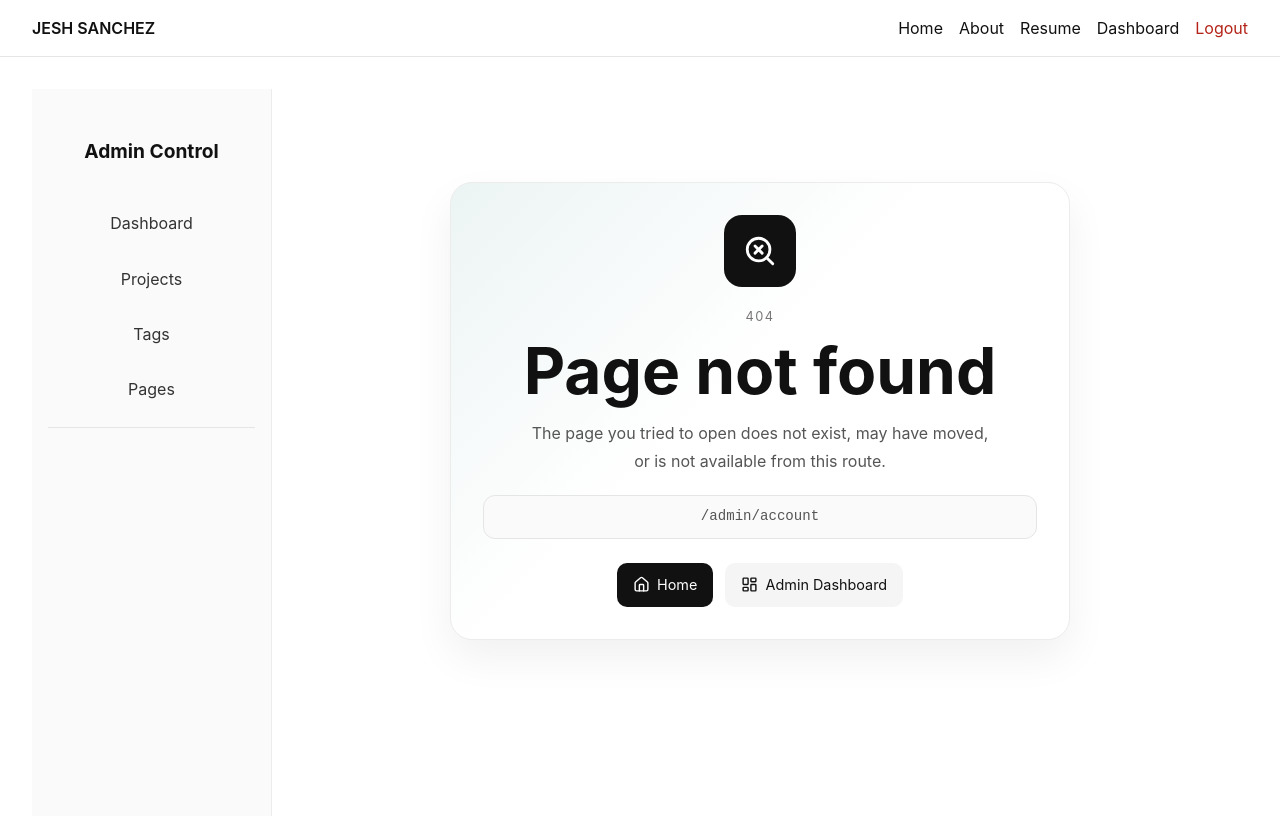
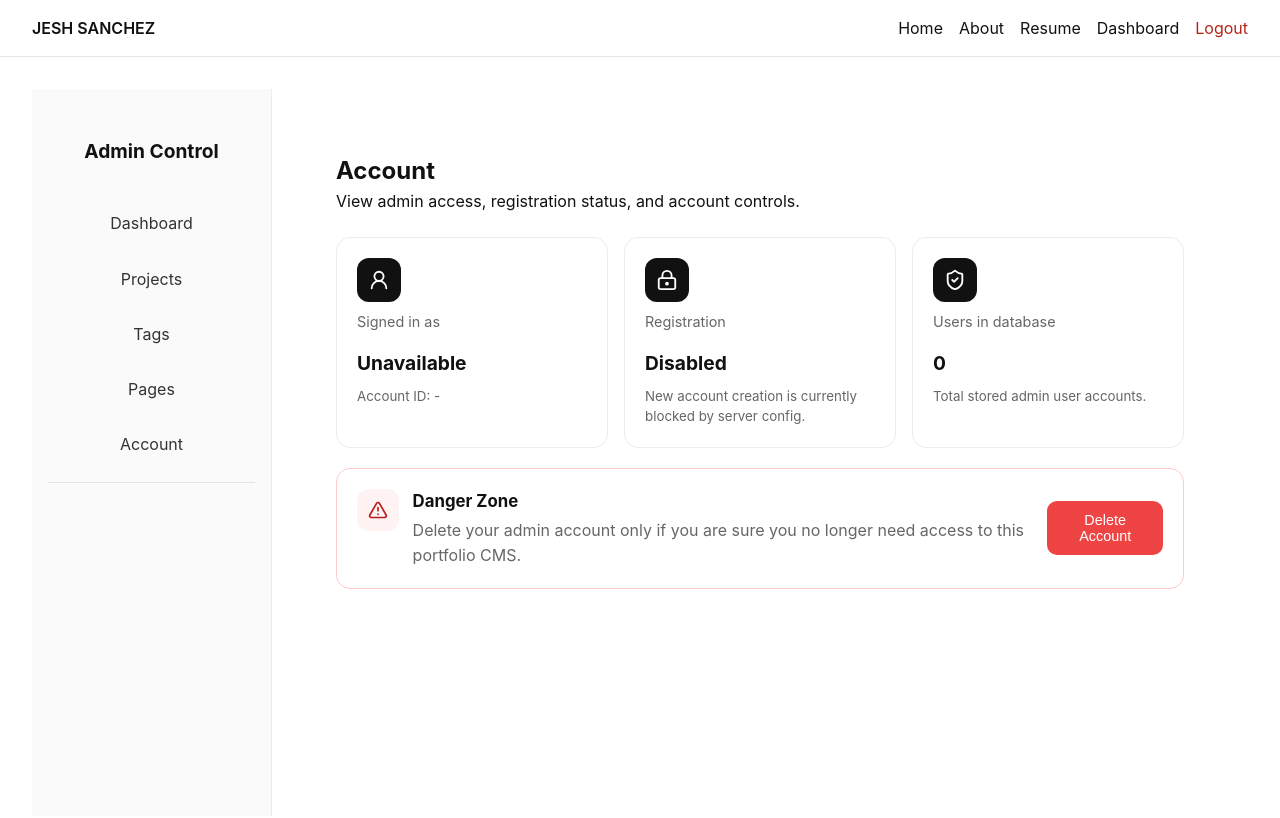
Before and after one commit to jeshurunjet/gallery-portfolio, a React (Vite) app in the folder frontend/: page /admin/account in a window 1280 px wide. Shown: the top 818 px of the page. Built offline with nearby package versions, Linux system fonts and the light colour scheme; no server answers; sample sign-in values are in the browser's storage.

Commit message:
added admin account page

```diff
--- a/frontend/src/App.tsx
+++ b/frontend/src/App.tsx
@@ -10,6 +10,7 @@ import AdminDashboardPage from "./pages/admin/AdminDashboardPage";
 import AdminProjectsPage from "./pages/admin/AdminProjectsPage";
 import AdminTagsPage from "./pages/admin/AdminTagsPage";
 import AdminPagesPage from "./pages/admin/AdminPagesPage";
+import AdminAccountPage from "./pages/admin/AdminAccountPage";
 import AdminNewProjectPage from "./pages/admin/AdminNewProjectPage";
 import AdminEditProjectPage from "./pages/admin/AdminEditProjectPage";
 import ProtectedRoute from "./components/ProtectedRoute";
@@ -51,6 +52,7 @@ function App() {
               />
               <Route path="tags" element={<AdminTagsPage />} />
               <Route path="pages" element={<AdminPagesPage />} />
+              <Route path="account" element={<AdminAccountPage />} />
               <Route path="*" element={<NotFoundPage />} />
             </Route>
             <Route path="*" element={<NotFoundPage />} />
--- a/frontend/src/components/AdminLayout.tsx
+++ b/frontend/src/components/AdminLayout.tsx
@@ -11,6 +11,7 @@ function AdminLayout() {
           <Link to="/admin/projects">Projects</Link>
           <Link to="/admin/tags">Tags</Link>
           <Link to="/admin/pages">Pages</Link>
+          <Link to="/admin/account">Account</Link>
         </nav>
       </aside>
 
--- a/frontend/src/index.css
+++ b/frontend/src/index.css
@@ -1016,7 +1016,7 @@ main {
 
   .admin-nav {
     display: grid;
-    grid-template-columns: repeat(3, 1fr);
+    grid-template-columns: repeat(auto-fit, minmax(92px, 1fr));
     gap: 0.5rem;
   }
 
@@ -1736,6 +1736,87 @@ main {
   font-size: 0.82rem;
 }
 
+.admin-account-grid {
+  margin-top: 1.5rem;
+  display: grid;
+  grid-template-columns: repeat(3, minmax(0, 1fr));
+  gap: 1rem;
+}
+
+.admin-account-panel {
+  padding: 1.25rem;
+  border: 1px solid #ececec;
+  border-radius: 14px;
+  background: #fff;
+  display: flex;
+  flex-direction: column;
+  gap: 0.55rem;
+}
+
+.admin-account-panel h2 {
+  color: #111;
+  font-size: 1.2rem;
+  overflow-wrap: anywhere;
+}
+
+.admin-account-panel small {
+  color: #666;
+  line-height: 1.5;
+}
+
+.admin-account-icon {
+  width: 44px;
+  height: 44px;
+  border-radius: 12px;
+  background: #111;
+  color: #fff;
+  display: inline-flex;
+  align-items: center;
+  justify-content: center;
+}
+
+.admin-account-danger {
+  margin-top: 1.25rem;
+  max-width: 980px;
+  padding: 1.25rem;
+  border: 1px solid #fecaca;
+  border-radius: 14px;
+  background: #fff;
+  display: flex;
+  align-items: center;
+  justify-content: space-between;
+  gap: 1rem;
+}
+
+.admin-account-danger > div {
+  display: flex;
+  align-items: flex-start;
+  gap: 0.85rem;
+}
+
+.admin-account-danger h2 {
+  color: #111;
+  font-size: 1.05rem;
+}
+
+.admin-account-danger p {
+  margin-top: 0.25rem;
+  color: #666;
+  line-height: 1.55;
+}
+
+.admin-danger-icon {
+  width: 42px;
+  height: 42px;
+  border-radius: 12px;
+  background: #fef2f2;
+  color: #b91c1c;
+  display: inline-flex;
+  align-items: center;
+  justify-content: center;
+  flex: 0 0 auto;
+}
+
 .admin-json-editor {
   min-height: 560px;
   font-family: "SFMono-Regular", Consolas, "Liberation Mono", monospace;
@@ -1764,6 +1845,15 @@ main {
 @media (max-width: 700px) {
   .admin-form-grid {
     grid-template-columns: 1fr;
+  }
+
+  .admin-account-grid {
+    grid-template-columns: 1fr;
+  }
+
+  .admin-account-danger {
+    flex-direction: column;
+    align-items: stretch;
   }
 
   .admin-page-savebar {
--- /dev/null
+++ b/frontend/src/pages/admin/AdminAccountPage.tsx
@@ -0,0 +1,178 @@
+import { useEffect, useState } from "react";
+import { AlertTriangle, LockKeyhole, ShieldCheck, UserRound } from "lucide-react";
+import { API_BASE_URL } from "../../config";
+import Toast from "../../components/Toast";
+
+type AccountSummary = {
+  id: number;
+  email: string;
+  registrationEnabled: boolean;
+  userCount: number;
+};
+
+function AdminAccountPage() {
+  const [account, setAccount] = useState<AccountSummary | null>(null);
+  const [loading, setLoading] = useState(true);
+  const [deleting, setDeleting] = useState(false);
+  const [toastMessage, setToastMessage] = useState("");
+  const [showToast, setShowToast] = useState(false);
+
+  const handleAuthExpired = () => {
+    localStorage.removeItem("token");
+    localStorage.removeItem("isAuth");
+    sessionStorage.setItem(
+      "authMessage",
+      "Your session has expired. Please log in again."
+    );
+    window.location.replace("/admin/login");
+  };
+
+  useEffect(() => {
+    const loadAccount = async () => {
+      try {
+        setLoading(true);
+        const token = localStorage.getItem("token");
+
+        const response = await fetch(`${API_BASE_URL}/api/auth/account`, {
+          headers: {
+            Authorization: `Bearer ${token}`,
+          },
+        });
+
+        if (response.status === 401) {
+          handleAuthExpired();
+          return;
+        }
+
+        if (!response.ok) {
+          throw new Error("Failed to load account details");
+        }
+
+        const data: AccountSummary = await response.json();
+        setAccount(data);
+      } catch (error) {
+        console.error("Failed to fetch account details:", error);
+        setToastMessage("Could not load account details.");
+        setShowToast(true);
+      } finally {
+        setLoading(false);
+      }
+    };
+
+    void loadAccount();
+  }, []);
+
+  const handleDeleteAccount = async () => {
+    const confirmed = confirm(
+      "Are you sure you want to delete your account? This cannot be undone."
+    );
+
+    if (!confirmed) return;
+
+    try {
+      setDeleting(true);
+      const token = localStorage.getItem("token");
+
+      const response = await fetch(`${API_BASE_URL}/api/auth/delete`, {
+        method: "DELETE",
+        headers: {
+          Authorization: `Bearer ${token}`,
+        },
+      });
+
+      if (response.status === 401) {
+        handleAuthExpired();
+        return;
+      }
+
+      if (!response.ok) {
+        throw new Error("Failed to delete account");
+      }
+
+      localStorage.removeItem("token");
+      localStorage.removeItem("isAuth");
+      window.location.replace("/admin/login");
+    } catch (error) {
+      console.error("Failed to delete account:", error);
+      setToastMessage("Failed to delete account.");
+      setShowToast(true);
+    } finally {
+      setDeleting(false);
+    }
+  };
+
+  return (
+    <>
+      <main>
+        <div className="admin-page-header">
+          <div>
+            <h1>Account</h1>
+            <p>View admin access, registration status, and account controls.</p>
+          </div>
+        </div>
+
+        <section className="admin-account-grid">
+          <div className="admin-account-panel admin-account-profile">
+            <div className="admin-account-icon">
+              <UserRound size={22} />
+            </div>
+            <p className="admin-stat-label">Signed in as</p>
+            <h2>{loading ? "Loading..." : account?.email ?? "Unavailable"}</h2>
+            <small>Account ID: {account?.id ?? "-"}</small>
+          </div>
+
+          <div className="admin-account-panel">
+            <div className="admin-account-icon">
+              <LockKeyhole size={22} />
+            </div>
+            <p className="admin-stat-label">Registration</p>
+            <h2>{account?.registrationEnabled ? "Enabled" : "Disabled"}</h2>
+            <small>
+              {account?.registrationEnabled
+                ? "New admin accounts can currently be created."
+                : "New account creation is currently blocked by server config."}
+            </small>
+          </div>
+
+          <div className="admin-account-panel">
+            <div className="admin-account-icon">
+              <ShieldCheck size={22} />
+            </div>
+            <p className="admin-stat-label">Users in database</p>
+            <h2>{loading ? "-" : account?.userCount ?? 0}</h2>
+            <small>Total stored admin user accounts.</small>
+          </div>
+        </section>
+
+        <section className="admin-account-danger">
+          <div>
+            <span className="admin-danger-icon">
+              <AlertTriangle size={20} />
+            </span>
+            <div>
+              <h2>Danger Zone</h2>
+              <p>
+                Delete your admin account only if you are sure you no longer need
+                access to this portfolio CMS.
+              </p>
+            </div>
+          </div>
+          <button
+            type="button"
+            className="admin-danger-button"
+            onClick={handleDeleteAccount}
+            disabled={loading || deleting}
+          >
+            {deleting ? "Deleting..." : "Delete Account"}
+          </button>
+        </section>
+      </main>
+
+      {showToast && (
+        <Toast message={toastMessage} onClose={() => setShowToast(false)} />
+      )}
+    </>
+  );
+}
+
+export default AdminAccountPage;
--- a/frontend/src/pages/admin/AdminDashboardPage.tsx
+++ b/frontend/src/pages/admin/AdminDashboardPage.tsx
@@ -1,8 +1,7 @@
 import { Link } from "react-router-dom";
-import { useMemo, useEffect, useState } from "react";
+import { useMemo } from "react";
 import useProjects from "../../hooks/useProjects";
 import useTags from "../../hooks/useTags";
-import { API_BASE_URL } from "../../config";
 import {
   AlertCircle,
   Eye,
@@ -15,62 +14,6 @@ import {
 function AdminDashboardPage() {
   const { projects } = useProjects();
   const { tags } = useTags();
-  const [currentUser, setCurrentUser] = useState<{ email: string } | null>(
-    null
-  );
-  useEffect(() => {
-    const fetchUser = async () => {
-      try {
-        const token = localStorage.getItem("token");
-
-        const response = await fetch(`${API_BASE_URL}/api/auth/me`, {
-          headers: {
-            Authorization: `Bearer ${token}`,
-          },
-        });
-
-        if (!response.ok) return;
-
-        const data = await response.json();
-        setCurrentUser(data);
-      } catch (err) {
-        console.error("Failed to fetch user", err);
-      }
-    };
-
-    fetchUser();
-  }, []);
-  const handleDeleteAccount = async () => {
-    const confirmed = confirm(
-      "Are you sure you want to delete your account? This cannot be undone."
-    );
-
-    if (!confirmed) return;
-
-    try {
-      const token = localStorage.getItem("token");
-
-      const response = await fetch(`${API_BASE_URL}/api/auth/delete`, {
-        method: "DELETE",
-        headers: {
-          Authorization: `Bearer ${token}`,
-        },
-      });
-
-      if (!response.ok) {
-        throw new Error("Failed to delete account");
-      }
-
-      // logout after deletion
-      localStorage.removeItem("token");
-      localStorage.removeItem("isAuth");
-
-      window.location.replace("/admin/login");
-    } catch (err) {
-      alert("Failed to delete account");
-      console.error(err);
-    }
-  };
 
   const stats = useMemo(() => {
     const totalProjects = projects.length;
@@ -123,16 +66,6 @@ function AdminDashboardPage() {
           <h1>Admin Dashboard</h1>
 
           <p>Overview of your portfolio content and activity.</p>
-        </div>
-        <div className="account-info">
-          {currentUser && (
-            <p className="admin-user-info">
-              Logged in as: <strong>{currentUser.email}</strong>
-            </p>
-          )}
-          <button className="admin-delete-button" onClick={handleDeleteAccount}>
-            Delete Account
-          </button>
         </div>
       </div>
 
```
Also changed, not shown: 1 other file (tests, documents, lock files or other folders).
